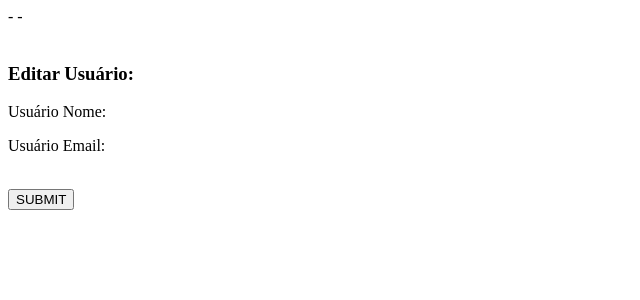
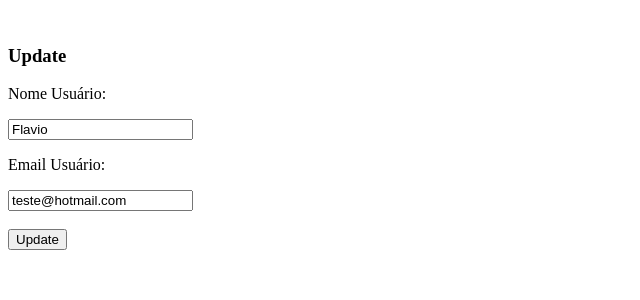
Before and after one commit to flaviomnz/Projeto-Aderes, a Django app: page /edit/17 in a window 1280 px wide. Shown: the top 300 px of the page, without its empty margins (0-640 px from the left). Run offline with Django 3.2, Linux system fonts and the light colour scheme; data comes from the database, SQL or seed files in the repository; both versions use the stored data as it was after the commit.

Commit message:
CRUD forms completo

```diff
--- a/app_cad_usuarios/templates/usuarios/edit.html
+++ b/app_cad_usuarios/templates/usuarios/edit.html
@@ -7,23 +7,30 @@
     <title>Document</title>
 </head>
 <body>
-    {{ usuario.id }} - {{ usuario.name }}  - {{ usuario.email }}
     <form method="POST" action="{% url 'update' usuario.id %}">
         {% csrf_token %}
         <div>
             <br>
             <p>
-                <h3> Editar Usuário: </h3>
+                <h3>Update</h3>
             </p>
+        </div>
+        <div>
+            <p>Nome Usuário:</p>
             <div>
-                <p>Usuário Nome: </p> {{ usuario.name }}
+                <input type="text" name="name" value="{{usuario.name}}" />
             </div>
+        </div>
+        <div>
+            <p>Email Usuário:</p>
             <div>
-                <p>Usuário Email: </p> {{ usuario.email }}
+                <input type="email" name="email" value="{{usuario.email}}" />
             </div>
-            <div>
-                <br>
-                <button type="submit">SUBMIT</button>
+        </div>
+        <div>
+            <br>
+            <button type="submit">Update</button>
+        </div>
         </form>
 </body>
 </html>
--- a/app_cad_usuarios/views.py
+++ b/app_cad_usuarios/views.py
@@ -36,7 +36,7 @@ def show(request):
 
 def edit(request, id):
     usuario = Usuario.objects.get(id=id)
-    return render(request, 'usuarios/edit.html', {'usuarios': usuario})
+    return render(request, 'usuarios/edit.html', {'usuario': usuario})
 
 
 
```
Also changed, not shown: db.sqlite3.
